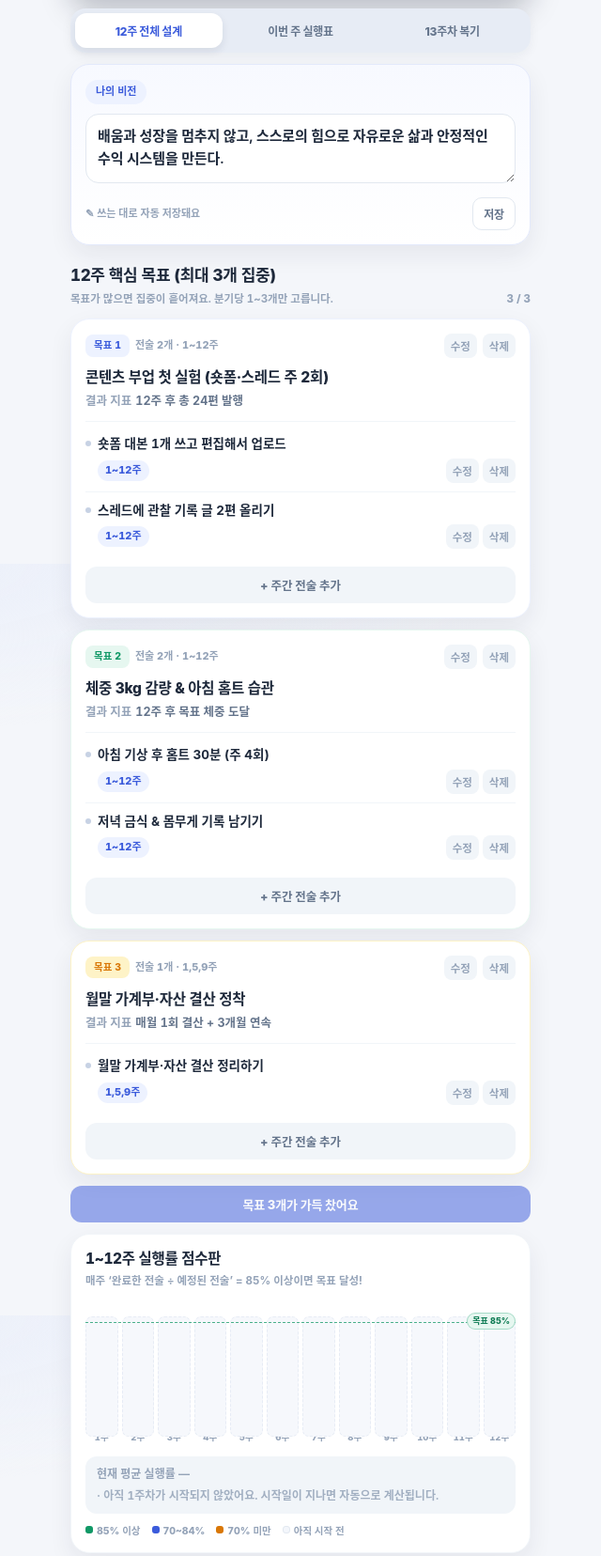
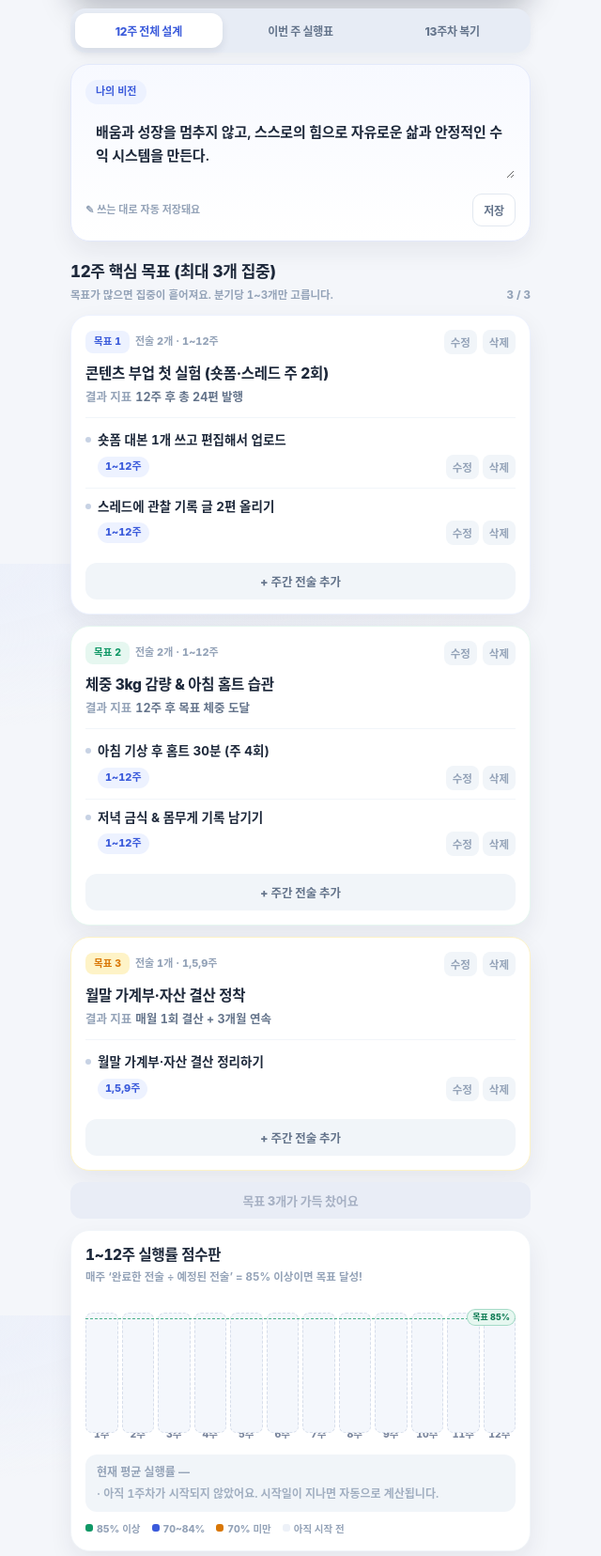
Before and after one commit to kakaomoonlightcat-dev/my-apps, a plain HTML site: page 12week.html in a window 1280 px wide. Shown: the part 200-1856 px from the top of the page at 94% size, without its empty margins (320-960 px from the left). Drawn offline with Linux system fonts and the light colour scheme.

Commit message:
12주 플래너 점수판·비전 입력 시인성 다듬기

```diff
--- a/12week.html
+++ b/12week.html
@@ -100,11 +100,12 @@
   .vbadge{display:inline-block;font-size:11px;font-weight:800;padding:5px 11px;border-radius:999px;background:var(--blue-2);color:var(--blue)}
   .vision-card{background:linear-gradient(180deg,#F7F9FF 0%,#FFFFFF 100%);border:1px solid #E3E9FB}
   #vision{
-    width:100%;margin-top:10px;min-height:74px;resize:vertical;
-    border:1px solid var(--line);border-radius:var(--r-md);padding:11px 12px;
-    background:#fff;line-height:1.6;font-size:15px;font-weight:600;letter-spacing:-.01em;
-  }
-  #vision:focus{outline:none;border-color:#B9C6F5;box-shadow:0 0 0 3px rgba(59,91,219,.09)}
+    width:100%;margin-top:8px;min-height:72px;resize:vertical;
+    border:1px solid transparent;border-radius:var(--r-md);padding:9px 10px;
+    background:transparent;line-height:1.65;font-size:15px;font-weight:600;letter-spacing:-.01em;
+    transition:background .15s ease,border-color .15s ease;
+  }
+  #vision:focus{outline:none;background:#fff;border-color:#C9D6FF;box-shadow:0 0 0 3px rgba(59,91,219,.08)}
   .vision-foot{display:flex;align-items:center;justify-content:space-between;gap:8px;margin-top:9px}
   .autosave{font-size:11px;font-weight:700;color:var(--ink3)}
 
@@ -119,7 +120,8 @@
   .btn.green{background:var(--green);color:#fff;box-shadow:0 6px 14px rgba(16,152,102,.22)}
   .btn.ghost{background:#fff;border:1px solid var(--line);color:var(--ink2)}
   .btn.warn{background:#FFF1EC;color:var(--red)}
-  .btn:disabled{opacity:.5;box-shadow:none}
+  .btn:disabled{opacity:.55;box-shadow:none}
+  .btn.primary:disabled{background:#E9EDF6;color:#A7B1C4;opacity:1}
   .btn.sm{padding:8px 11px;font-size:12px;border-radius:10px}
 
   .mini{font-size:11.5px;font-weight:800;color:var(--ink3);padding:5px 7px;border-radius:8px;background:var(--line2)}
@@ -163,7 +165,7 @@
   /* ---------- 점수판 ---------- */
   .chart{margin-top:16px}
   .chart-labels{display:flex;gap:4px;height:15px}
-  .chart-labels span{flex:1 1 0;text-align:center;font-size:9.5px;font-weight:800;color:var(--ink3);line-height:15px;overflow:hidden}
+  .chart-labels span{flex:1 1 0;text-align:center;font-size:10px;font-weight:800;color:var(--ink3);line-height:16px;overflow:hidden}
   .chart-area{position:relative;height:128px;margin-top:2px}
   .bars{display:flex;gap:4px;height:100%}
   .bar-col{flex:1 1 0;min-width:0;height:100%}
@@ -171,7 +173,7 @@
     width:100%;height:100%;border-radius:7px;background:#F3F6FB;
     display:flex;flex-direction:column;justify-content:flex-end;overflow:hidden;
   }
-  .bar-track.empty{background:#F6F8FC;border:1px dashed #E7ECF5}
+  .bar-track.empty{background:#F4F7FC}
   .bar-fill{width:100%;border-radius:7px;transition:height .35s ease}
   .target-line{position:absolute;left:0;right:0;bottom:85%;border-top:1.5px dashed rgba(16,152,102,.75);pointer-events:none}
   .target-line em{
@@ -180,7 +182,7 @@
     padding:1px 5px;border-radius:999px;white-space:nowrap;
   }
   .chart-weeks{display:flex;gap:4px;margin-top:6px}
-  .chart-weeks span{flex:1 1 0;text-align:center;font-size:9.5px;font-weight:800;color:var(--ink3);white-space:nowrap;overflow:hidden}
+  .chart-weeks span{flex:1 1 0;text-align:center;font-size:10.5px;font-weight:800;color:#7B879E;line-height:1.5;white-space:nowrap}
   .chart-weeks span.now{color:var(--ink);font-weight:800}
   .avg{
     margin-top:13px;display:flex;align-items:center;flex-wrap:wrap;gap:6px;
@@ -401,7 +403,7 @@
           <span><i style="background:#109866"></i>85% 이상</span>
           <span><i style="background:#3B5BDB"></i>70~84%</span>
           <span><i style="background:#D97706"></i>70% 미만</span>
-          <span><i style="background:#F3F6FB;border:1px solid #E2E8F0"></i>아직 시작 전</span>
+          <span><i style="background:#EDF1F8"></i>아직 시작 전</span>
         </div>
       </div>
 
```
